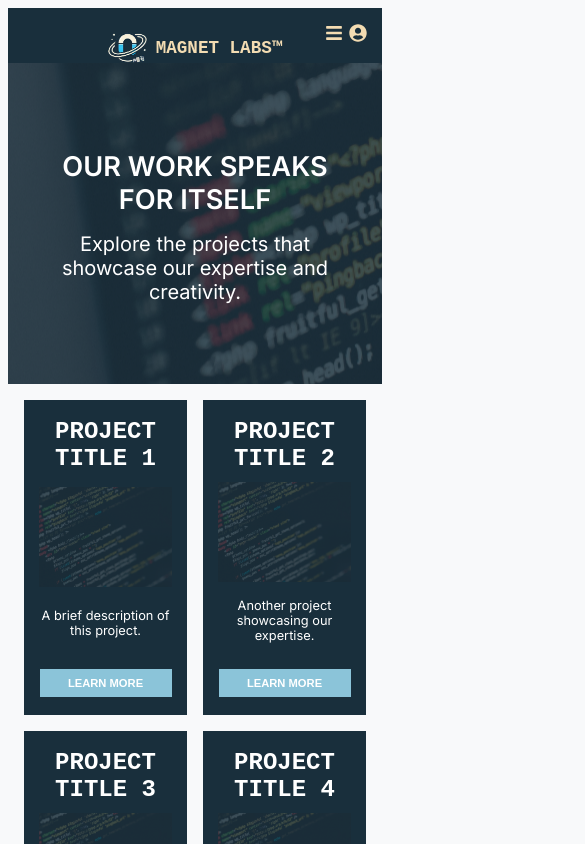
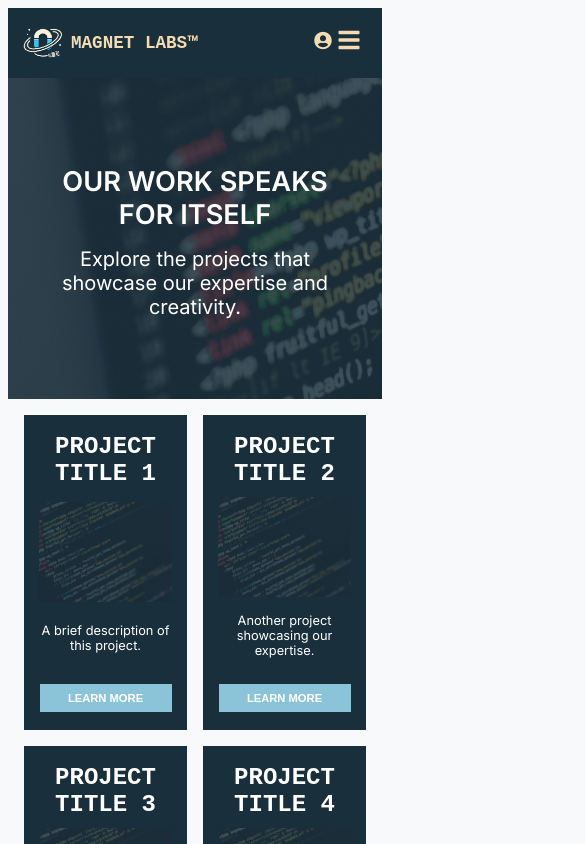
Before and after one commit to Mostofa-Abedin/FullStack-Mock, a React (Vite) app in the folder frontend/: page /work in a window 390 px wide. Shown: the top 844 px of the page, 585 px wide, since content can reach past the window. Built offline with nearby package versions, Linux system fonts and the light colour scheme; a web font is replaced by a local one.

Commit message:
Navbar fix to close dropdown when selecting page on mobile, no navbar and footer display on login page

```diff
--- a/frontend/src/App.jsx
+++ b/frontend/src/App.jsx
@@ -23,12 +23,15 @@ function App() {
   return (
     <Router>
       <div>
-        {/* Conditionally render Navbar and Footer based on route */}
-        {window.location.pathname !== "/login" && <Navbar />}
+        {/* Conditionally render Navbar and Footer */}
+        <Routes>
+          <Route path="/login" element={<LoginPage />} />
 
-        <Routes>
-          <Route path="/" element={
+          <Route
+            path="/"
+            element={
               <>
+                <Navbar />
                 <HeroSection />
                 <p className="hero-text">
                   We craft solutions that
@@ -39,12 +42,32 @@ function App() {
                 <ServicesSection />
                 <WorkSection />
                 <ContactSection />
+                <Footer />
               </>
-          } />
+            }
+          />
 
-          <Route path="/services" element={<Services />} />
-          <Route path="/work" element={<Work />} />
-          <Route path="/login" element={<LoginPage />} />
+          <Route
+            path="/services"
+            element={
+              <>
+                <Navbar />
+                <Services />
+                <Footer />
+              </>
+            }
+          />
+
+          <Route
+            path="/work"
+            element={
+              <>
+                <Navbar />
+                <Work />
+                <Footer />
+              </>
+            }
+          />
 
           <Route path="/project1" element={<Project1 />} />
           <Route path="/project2" element={<Project2 />} />
@@ -53,9 +76,6 @@ function App() {
           <Route path="/project5" element={<Project5 />} />
           <Route path="/project6" element={<Project6 />} />
         </Routes>
-
-        {/* Conditionally render Footer based on route */}
-        {window.location.pathname !== "/login" && <Footer />}
       </div>
     </Router>
   );
--- a/frontend/src/components/NavBar/NavBar.css
+++ b/frontend/src/components/NavBar/NavBar.css
@@ -18,6 +18,7 @@
     text-decoration: none;
     color: inherit;
     gap: 0.5rem;
+    min-width: 700px;
   }
 
   .logo-img {
@@ -118,7 +119,6 @@
   }
 
   @media (max-width: 600px) {
-
     .logo-img {
       width: 40px;
       height: 40px;
@@ -137,7 +137,7 @@
       display: none;
       flex-direction: column;
       position: absolute;
-        top: 60px;
+      top: 60px; /* Adjust according to navbar height */
       left: 0;
       width: 100%;
       padding-top: 20px;
@@ -158,18 +158,36 @@
       display: block;
     }
 
+    /* Mobile Menu Styling */
     .mobile-menu {
       display: block;
-        margin-left: auto;
+      position: absolute;
+      top: 50%;
+      right: 15px;
+      transform: translateY(-50%);
+      font-size: 24px;
+      color: #F3DCB2;
+    }
+
+    /* Fixing the login icon position */
+    .login-icon {
+      display: block;
+      position: absolute;
+      top: 50%;
+      right: 50px;
+      transform: translateY(-50%);
+    }
+
+    .login-icon a {
+      color: #F3DCB2;
+      font-size: 18px;
     }
 
     .navbar {
       width: 100%;
       padding: 15px;
-      }
-
-      .login-icon a, .mobile-menu {
-        color: #F3DCB2;
-        font-size: 18px;
+      display: flex;
+      justify-content: space-between;
+      align-items: center;
     }
   }
--- a/frontend/src/components/NavBar/NavBar.jsx
+++ b/frontend/src/components/NavBar/NavBar.jsx
@@ -8,6 +8,11 @@ const Navbar = () => {
   const [isOpen, setIsOpen] = useState(false);
 
   const toggleMenu = () => setIsOpen(!isOpen);
+
+  // Close menu when a link is clicked
+  const handleLinkClick = () => {
+    setIsOpen(false); // Close the menu
+  };
 
   return (
     <nav className="navbar">
@@ -27,18 +32,21 @@ const Navbar = () => {
         <NavLink
           to="/services"
           className={({ isActive }) => (isActive ? "nav-link active-link" : "nav-link")}
+          onClick={handleLinkClick} // Close menu on link click
         >
           Our Services
         </NavLink>
         <NavLink
           to="/work"
           className={({ isActive }) => (isActive ? "nav-link active-link" : "nav-link")}
+          onClick={handleLinkClick} // Close menu on link click
         >
           Our Work
         </NavLink>
         <NavLink
           to="/contact"
           className={({ isActive }) => (isActive ? "nav-link active-link" : "nav-link")}
+          onClick={handleLinkClick} // Close menu on link click
         >
           Contact Us
         </NavLink>
--- a/frontend/src/pages/LoginPage/loginPage.jsx
+++ b/frontend/src/pages/LoginPage/loginPage.jsx
@@ -1,4 +1,5 @@
 import React, { useState } from "react";
+import { Link } from "react-router-dom"; // Import Link
 import LoginForm from "../../components/loginForm/loginForm";
 import Logo from "../../assets/images/magnetlabslogo_full.png";
 import "./loginpage.css";
@@ -32,7 +33,9 @@ const LoginPage = () => {
       {/* Login Form */}
       <div className="form-container">
         <div className="form-overlay">
-          <img src={Logo} alt="Logo" className="logo" />
+          <Link to="/"> {/* Wrap the logo in a Link to home page */}
+            <img src={Logo} alt="Logo" className="logo" />
+          </Link>
         </div>
         <LoginForm
           onSubmit={handleLoginSubmit}
--- a/frontend/src/pages/LoginPage/loginpage.css
+++ b/frontend/src/pages/LoginPage/loginpage.css
@@ -1,58 +1,33 @@
-/* Base login page styles */
 .login-page {
+    position: relative;
+    z-index: 10; /* Set a lower z-index than the navbar */
+    padding-top: 80px; /* Adjust the padding to account for sticky navbar */
+  }
+
+  .form-container {
+    max-width: 900px;
+    margin: 0 auto;
+    padding: 20px;
+    background-color: white;
+    box-shadow: 0 4px 6px rgba(0, 0, 0, 0.1);
+    border-radius: 8px;
+    z-index: 20; /* Ensure the form is above the background but below the navbar */
+  }
+
+  .form-overlay {
     display: flex;
     justify-content: center;
-    align-items: center;
-    min-height: 100vh;
-    position: relative;
+    margin-bottom: 20px;
   }
 
-  /* Admin login page style */
-  .admin-login-page {
-    background-image: url("../../assets/images/loginbackground.png");
-    background-size: cover;
-    background-position: center;
+  .logo {
+    max-width: 100px;
   }
 
-  /* Client login page style */
-  .client-login-page {
-    display: flex;
-    flex-direction: row; /* Side-by-side layout for client login */
+  .admin-login-page .form-container {
+    background-color: #f4f4f4; /* Change background color for admin page if needed */
   }
 
   .client-login-page .form-container {
-    width: 50%; /* Form takes up half the screen */
-    padding: 20px;
-    background-color: rgba(255, 255, 255, 0.8); /* Semi-transparent white background */
+    background-color: #e5f0ff; /* Change background color for client page if needed */
   }
-
-  .client-login-page .form-container .form-overlay {
-    width: 50%; /* Image takes up the other half */
-    height: 100%;
-    background-image: url("../../assets/images/client-background.jpg"); /* Add client-specific background */
-    background-size: cover;
-    background-position: center;
-  }
-
-  /* Logo styling */
-  .logo {
-    position: absolute;
-    top: 20px; /* Adjust as needed */
-    left: 50%;
-    transform: translateX(-50%);
-    max-width: 200px;
-    z-index: 10; /* Ensure logo is always on top of other content */
-  }
-
-  /* Form Container */
-  .form-container {
-    display: flex;
-    flex-direction: column;
-    align-items: center;
-    width: 100%;
-    max-width: 400px;
-    padding: 30px;
-    background-color: rgba(255, 255, 255, 0.9); /* Slightly transparent white background for form */
-    border-radius: 8px;
-    box-shadow: 0px 4px 10px rgba(0, 0, 0, 0.1);
-  }
```
Lines whose indentation alone changed are shown as unchanged.
